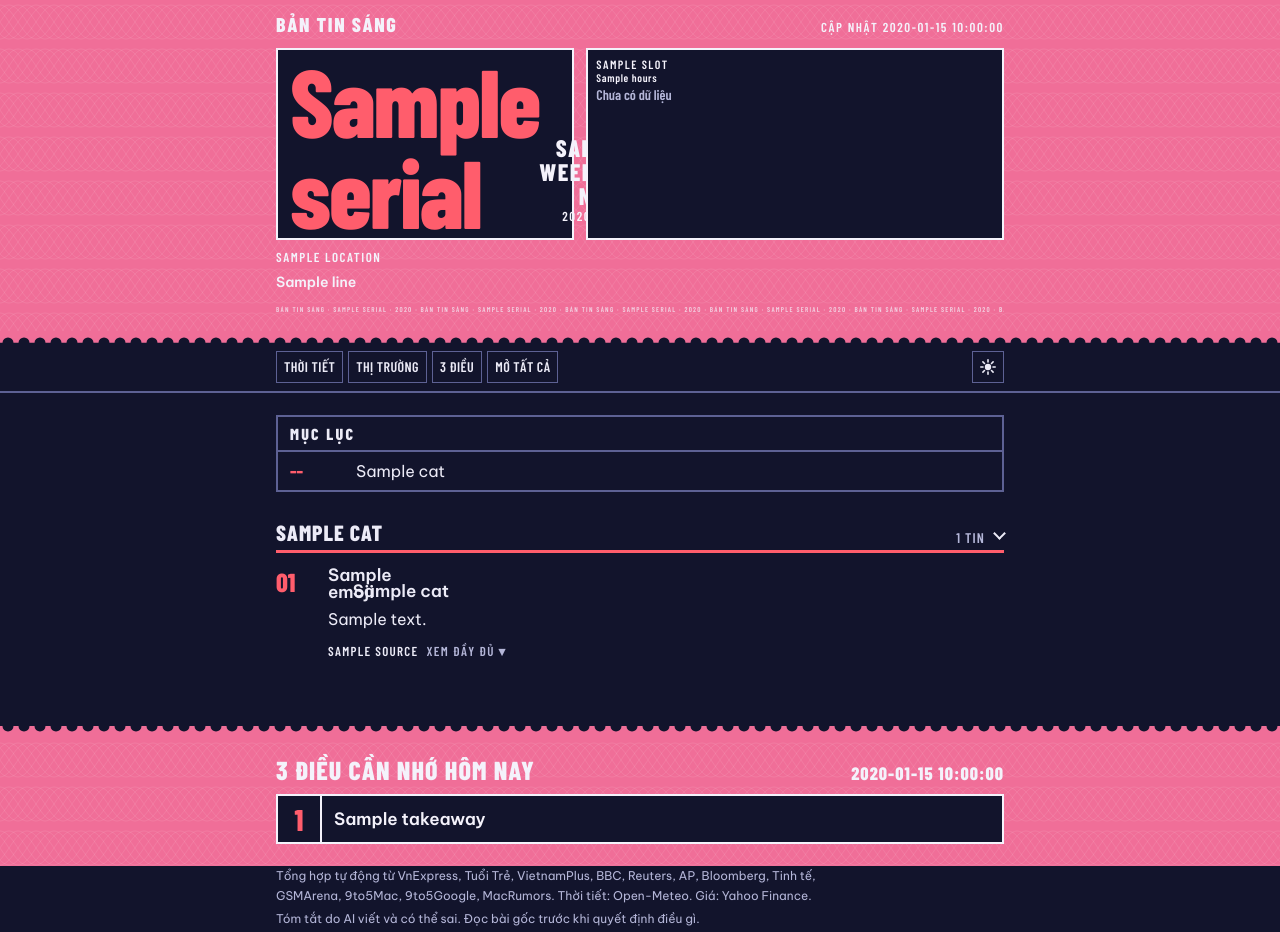
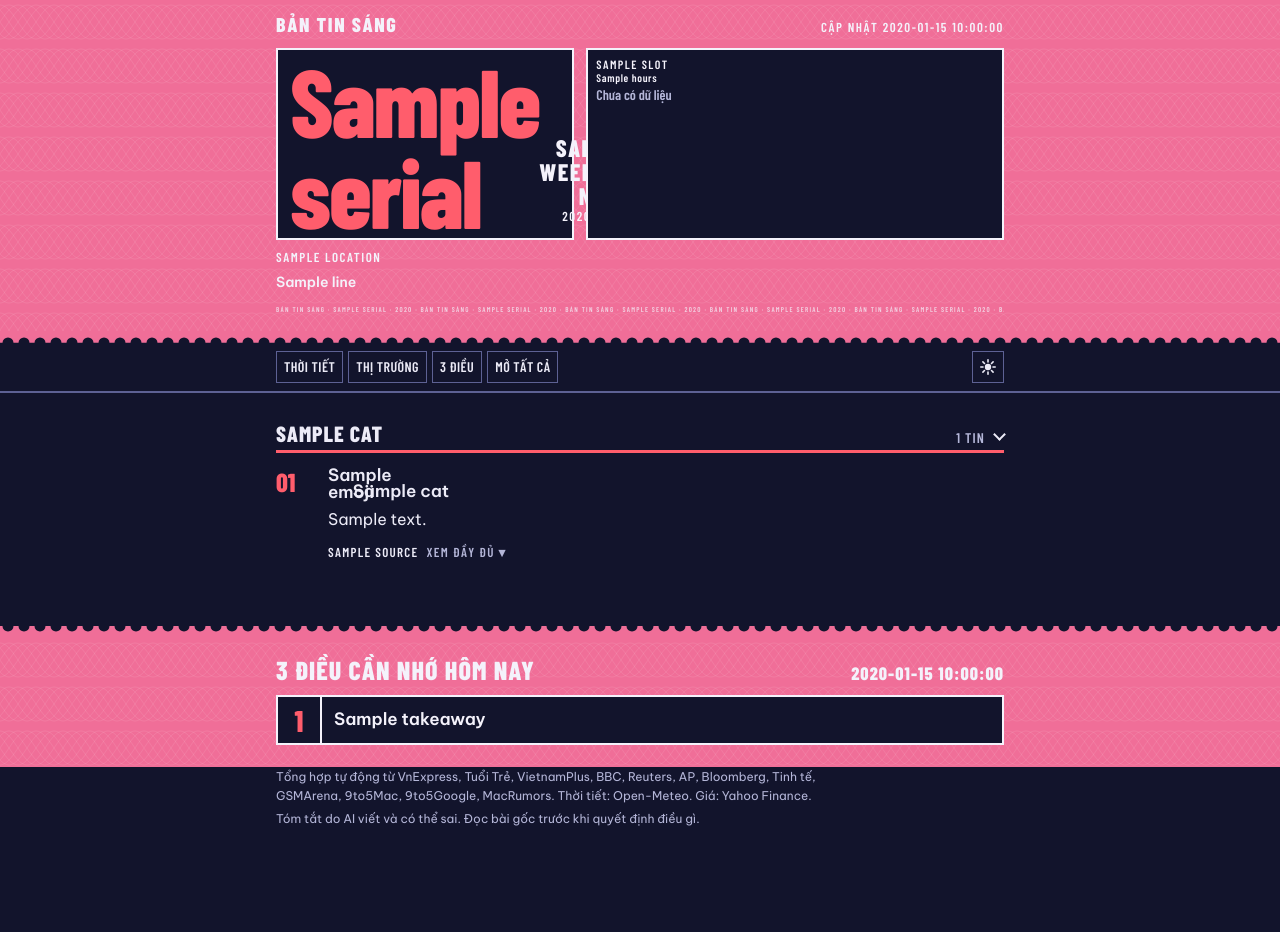
Before and after one commit to vongocngu273/daily-briefing, a Python web app: template templates/index.html.j2 in a window 1280 px wide. After the commit the page ends 826 px from the top, so only its background shows below. Run offline with Jinja, Linux system fonts and the light colour scheme; the template is opened without the code that fills it: most values are stand-ins (such as "Sample title", 1, 10 or a date in 2020).

Commit message:
style: remove table of contents
Co-Authored-By: Claude Opus 5.5 <noreply@anthropic.com>

```diff
--- a/templates/index.html.j2
+++ b/templates/index.html.j2
@@ -135,17 +135,6 @@ main{padding:4px 0 8px}
 .board svg{width:9px;height:9px;margin-right:4px;fill:currentColor}
 .board td a{font:800 15px var(--cond);letter-spacing:.06em;text-transform:uppercase;color:var(--red)}
 
-/* ---------- contents ---------- */
-.toc{margin-top:22px;border:2px solid var(--rule)}
-.toc h2{margin:0;font:800 16px var(--cond);letter-spacing:.14em;text-transform:uppercase;padding:7px 12px;border-bottom:2px solid var(--rule)}
-.toc-layer+.toc-layer{border-top:2px solid var(--rule)}
-.toc ol{list-style:none;margin:0;padding:0}
-.toc li+li{border-top:1px solid var(--rule)}
-.toc li a{display:grid;grid-template-columns:58px 1fr;gap:8px;align-items:baseline;padding:8px 12px;text-decoration:none;line-height:1.35}
-.toc li a:hover{background:var(--stub);color:var(--stub-ink)}
-.toc .r{font:800 17px var(--cond);color:var(--red)}
-.toc li a:hover .r{color:var(--stub-ink)}
-@media (min-width:700px){.toc-grid{display:grid;grid-template-columns:repeat(3,1fr)}.toc-layer+.toc-layer{border-top:0;border-left:2px solid var(--rule)}}
 
 /* ---------- closing stub ---------- */
 .closing .wrap{padding-top:18px;padding-bottom:22px}
@@ -210,21 +199,6 @@ footer p{margin:0 0 4px;max-width:var(--measure)}
   {% if ai_degraded %}
   <p class="notice">Một phần bản tin chưa được AI biên tập (lỗi kết nối Gemini), đang hiện tiêu đề gốc.</p>
   {% endif %}
-
-  <nav class="toc" id="muc-luc" aria-label="Mục lục">
-    <h2>Mục lục</h2>
-    <div class="toc-grid">
-    {% for layer in layers %}
-      <div class="toc-layer">
-        <ol>
-        {% for cat in layer.categories %}
-          <li><a href="#{{ cat.key }}"><span class="r">{% if cat.first %}{{ "%02d"|format(cat.first) }}{% if cat.last != cat.first %}–{{ "%02d"|format(cat.last) }}{% endif %}{% else %}––{% endif %}</span><span>{{ cat.label }}</span></a></li>
-        {% endfor %}
-        </ol>
-      </div>
-    {% endfor %}
-    </div>
-  </nav>
 
   {% for layer in layers %}
   <div class="layer-group" id="lop-{{ layer.id }}">
```
